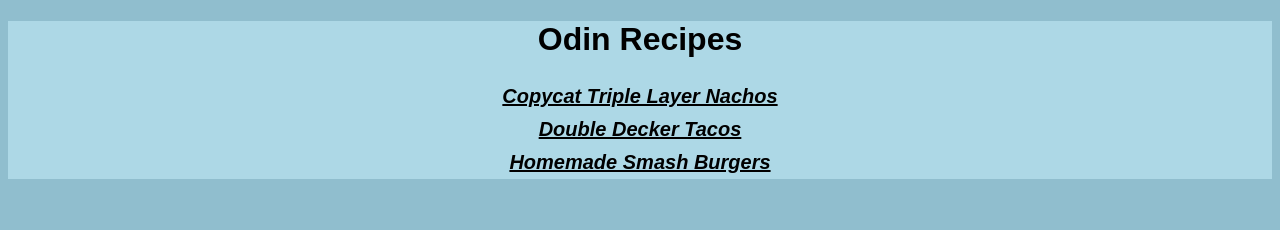
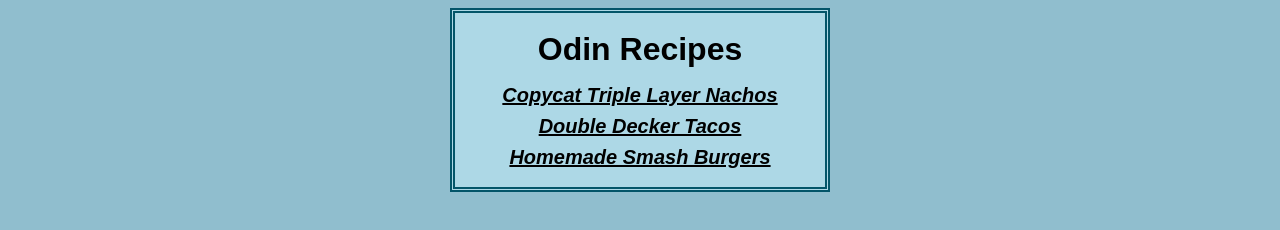
Before and after one commit to SonZir0/odin-recipes, a plain HTML site: page index.html in a window 1280 px wide. Drawn offline with Linux system fonts and the light colour scheme.

Commit message:
Change style of index.html a bit
Setted the length to the body element, making a sort of "card" with
 recipes instead of left-to-right cyan wasteland. Added visible border.

```diff
--- a/styles/homepage.css
+++ b/styles/homepage.css
@@ -8,22 +8,28 @@ html {
 
 body {
     background-color: rgb(173, 216, 230);
+    border: 5px double rgb(3, 85, 105);
+    width: 350px;
+    margin: 8px auto;
+    padding: 10px;
 }
 
 h1 {
     text-align: center;
     color: black;
+    width: 210px;
+    margin: 8px auto;
 }
 
 ul {
     text-align: center;
     list-style-type: none;
     padding-inline-start: 0px;
+    margin-bottom: 0px;
 }
 
 li {
-    padding-top: 5px;
-    padding-bottom: 5px;
+    margin: 8px;
 }
 
 a {
```
